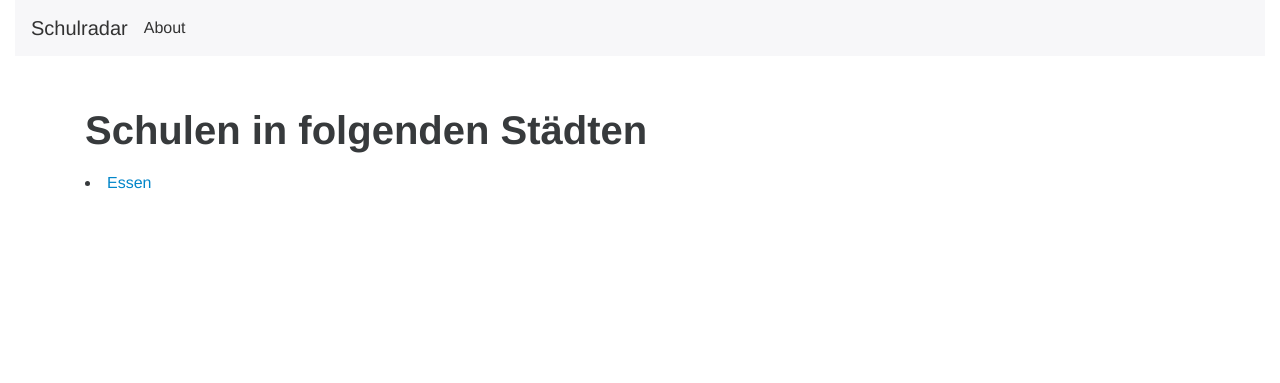
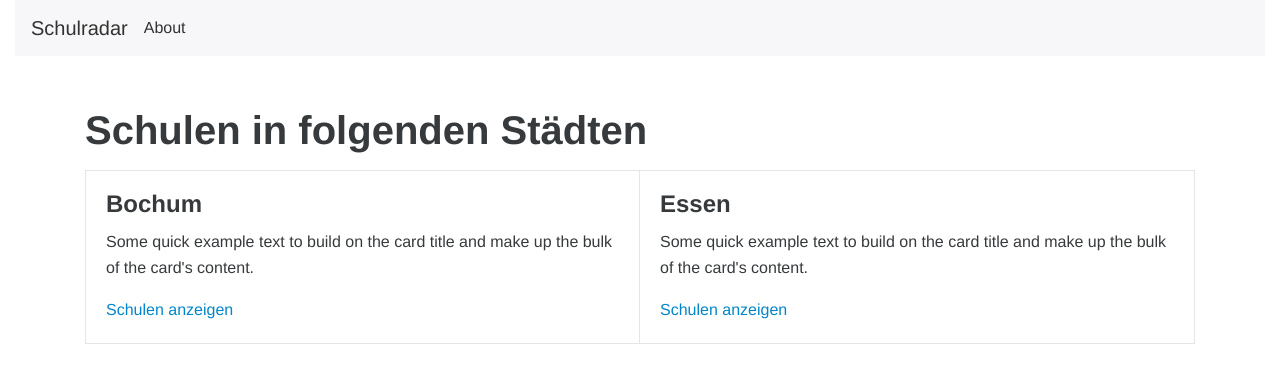
Before and after one commit to CodeforRuhrgebiet/schulradar, a Jekyll site: the page built from index.html, in a window 1280 px wide. Shown: the top 383 px of the page. Built offline with Jekyll 4.4.1, drawn with Linux system fonts in a browser that asks for light colours.

```diff
--- a/index.html
+++ b/index.html
@@ -6,10 +6,16 @@ layout: default
 
 <div class="row">
   <div class="col-xs-12">
-    {% for city in site.cities %}
-      <li>
-        <a href="{{ site.github.url }}/stadt/{{ city.key }}/">{{ city.name }}</a>
-      </li>
-    {% endfor %}
+
+    <div class="card-group">
+      {% for city in site.cities %}
+
+        <div class="card card-block">
+          <h4 class="card-title">{{ city.name }}</h4>
+          <p class="card-text">Some quick example text to build on the card title and make up the bulk of the card's content.</p>
+          <a href="{{ site.github.url }}/stadt/{{ city.key }}/" class="card-link">Schulen anzeigen</a>
+        </div>
+      {% endfor %}
+    </div>
   </div>
 </div>
```
Also changed, not shown: _cities/bochum.md (added, +7 -0 lines), scripts/lib/city.rb (+13 -1 lines), scripts/lib/open_data_storage.rb (+23 -0 lines), scripts/run.rb (+4 -9 lines), supported_cities.yml (added, +7 -0 lines), 2 other files.
